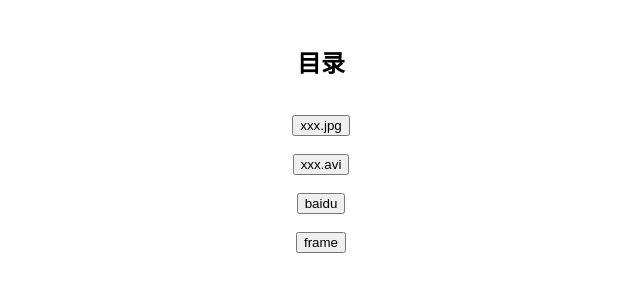
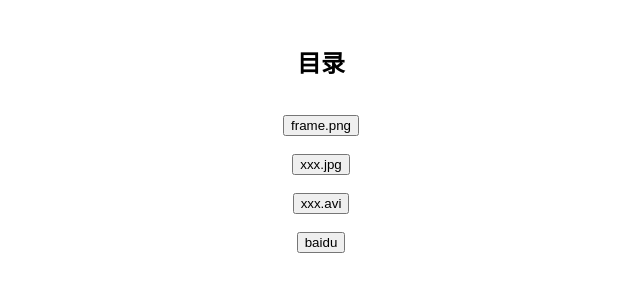
Before and after one commit to Ye-zixiao/My-TinyWebServer, a plain HTML site: page root/welcome.html in a window 1280 px wide. Shown: the full height of the page, 319-959 px from the left. Drawn offline with Linux system fonts and the light colour scheme.

Commit message:
date-2021-02-13

```diff
--- a/root/welcome.html
+++ b/root/welcome.html
@@ -9,9 +9,13 @@
     <br/>
     <div align="center"><font size="5"> <strong>目录</strong></font></div>
 	<br/>
+       	<br/>
+                <form action="7" method="post">
+                        <div align="center"><button type="submit" >frame.png</button></div>
+                </form>
 		<br/>
-		<form action="4" method="post">
- 			<div align="center"><button type="submit">xxx.jpg</button></div>
+				<form action="4" method="post">
+ 						<div align="center"><button type="submit">xxx.jpg</button></div>
                 </form>
 		<br/>
                 <form action="5" method="post">
@@ -21,10 +25,6 @@
                 <form action="6" method="post">
                         <div align="center"><button type="submit" >baidu</button></div>
                 </form>
-                <br/>
-                <form action="7" method="post">
-                        <div align="center"><button type="submit" >frame</button></div>
-                </form>
         </div>
     </body>
 </html>
```
Also changed, not shown: 1 other file.
